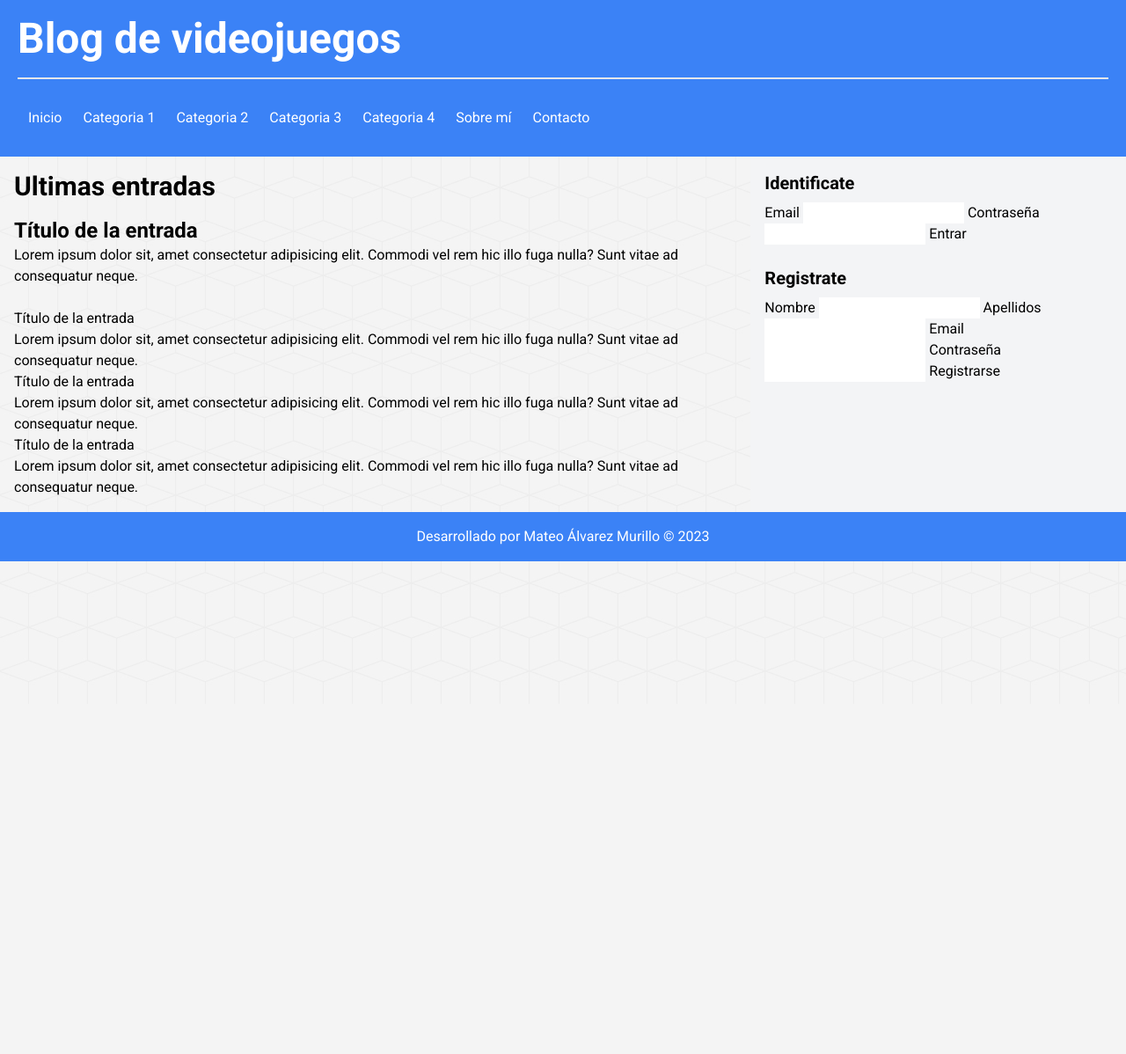
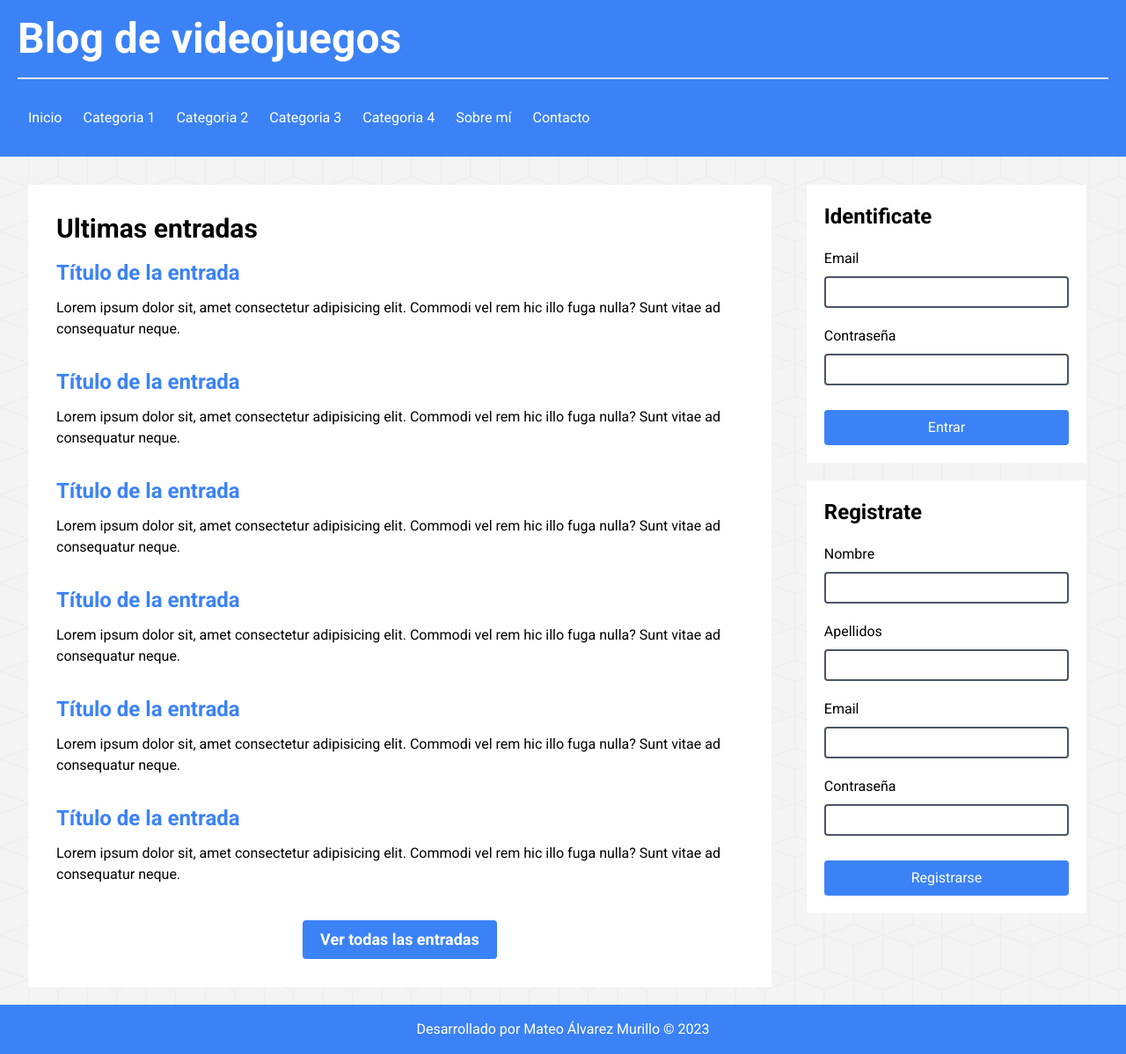
Before and after one commit to drifterDev/video-games-blog, a PHP site: page / in a window 1280 px wide. Shown: the whole page at 88% size. Before the commit the page ends 638 px from the top, so only its background shows below. Run offline with PHP 8.4, Linux system fonts and the light colour scheme; style sheets or scripts are compiled from the project's sources.

Commit message:
Maquetación finalizada

```diff
--- a/assets/css/input.css
+++ b/assets/css/input.css
@@ -1,10 +1,65 @@
-@import url('https://fonts.googleapis.com/css2?family=Roboto:wght@100;400;500;700&display=swap');
+@import url("https://fonts.googleapis.com/css2?family=Roboto:wght@100;400;500;700&display=swap");
 @tailwind base;
 @tailwind components;
 @tailwind utilities;
 
-@layer base{
-  html{
-    font-family: 'Roboto', sans-serif;
+@layer base {
+  html {
+    font-family: "Roboto", sans-serif;
+  }
+
+  ::-webkit-scrollbar {
+    width: 10px; /* Ancho de la barra */
+  }
+
+  ::-webkit-scrollbar-thumb {
+    background-color: #2563eb; /* Color del pulgar de la barra (gris oscuro) */
+  }
+
+  /* Estilos para personalizar la barra de desplazamiento en navegadores no basados en WebKit (Firefox) */
+  * {
+    scrollbar-width: thin; /* Ancho de la barra en Firefox */
+    scrollbar-color: #2563eb #134ecf; /* Color del pulgar y fondo de la barra en Firefox (gris oscuro) */
   }
 }
+
+@layer components {
+  .entrada h2 {
+    @apply text-xl md:text-2xl font-bold mb-2 md:mb-3 text-blue-500;
+  }
+
+  .entrada p {
+    @apply text-sm md:text-base mb-5 md:mb-8;
+  }
+
+  .barra-navegacion {
+    @apply flex flex-wrap border-t-2 pt-3 md:pt-5;
+  }
+
+  .barra-navegacion li {
+    @apply text-sm md:text-base p-2 md:p-3 hover:bg-blue-600 hover:text-white transition duration-300 ease-in-out;
+  }
+  /*
+  .boton {
+    @apply bg-blue-500 px-5 py-2 rounded text-white;
+  } */
+
+  .boton {
+    @apply bg-blue-500 mt-2 px-5 py-2 rounded text-white transition duration-300 ease-in-out transform hover:scale-105 hover:bg-blue-600 cursor-pointer;
+  }
+
+  .formulario {
+  }
+
+  .entrada-formulario {
+    @apply flex w-full justify-start md:block;
+  }
+
+  .entrada-formulario label {
+    @apply md:w-full md:block mb-1 md:mb-2 mr-5;
+  }
+
+  .entrada-formulario input {
+    @apply px-2 py-1 md:w-full md:block mb-2 md:mb-5 border-2 border-gray-600 rounded w-full;
+  }
+}
--- a/src/index.php
+++ b/src/index.php
@@ -20,38 +20,38 @@
 
     <!-- Menu -->
     <nav id="nav" class="w-full px-5 mt-5">
-      <ul class="flex flex-wrap border-t-2 pt-3 md:pt-5">
-        <li class="text-sm md:text-base p-2 md:p-3 hover:bg-blue-600 hover:text-white transition duration-300 ease-in-out">
+      <ul class="barra-navegacion">
+        <li>
           <a href="index.php">Inicio</a>
         </li>
-        <li class="text-sm md:text-base p-2 md:p-3 hover:bg-blue-600 hover:text-white transition duration-300 ease-in-out">
+        <li>
           <a href="index.php">Categoria 1</a>
         </li>
-        <li class="text-sm md:text-base p-2 md:p-3 hover:bg-blue-600 hover:text-white transition duration-300 ease-in-out">
+        <li>
           <a href="index.php">Categoria 2</a>
         </li>
-        <li class="text-sm md:text-base p-2 md:p-3 hover:bg-blue-600 hover:text-white transition duration-300 ease-in-out">
+        <li>
           <a href="index.php">Categoria 3</a>
         </li>
-        <li class="text-sm md:text-base p-2 md:p-3 hover:bg-blue-600 hover:text-white transition duration-300 ease-in-out">
+        <li>
           <a href="index.php">Categoria 4</a>
         </li>
-        <li class="text-sm md:text-base p-2 md:p-3 hover:bg-blue-600 hover:text-white transition duration-300 ease-in-out">
+        <li>
           <a href="index.php">Sobre mí</a>
         </li>
-        <li class="text-sm md:text-base p-2 md:p-3 hover:bg-blue-600 hover:text-white transition duration-300 ease-in-out">
+        <li>
           <a href="index.php">Contacto</a>
         </li>
       </ul>
     </nav>
   </header>
 
-  <div id="container" class="flex">
+  <div id="container" class="flex flex-wrap">
     <!-- Caja principal -->
-    <main id="main" class="w-2/3 p-4">
-      <h1 class="text-3xl font-bold mb-4">Ultimas entradas</h1>
-      <article class="entrada mb-6">
-        <h2 class="text-2xl font-semibold">Título de la entrada</h2>
+    <main id="main" class="w-full m-5 lg:mt-8 lg:ml-8 lg:w-[66%] md:w-[62%] p-5 md:p-8 bg-white">
+      <h1 class="text-2xl md:text-3xl font-bold mb-4">Ultimas entradas</h1>
+      <article class="entrada">
+        <h2>Título de la entrada</h2>
         <p>Lorem ipsum dolor sit, amet consectetur adipisicing elit. Commodi vel rem hic illo fuga nulla? Sunt vitae ad consequatur neque.</p>
       </article>
       <article class="entrada">
@@ -66,39 +66,61 @@
         <h2>Título de la entrada</h2>
         <p>Lorem ipsum dolor sit, amet consectetur adipisicing elit. Commodi vel rem hic illo fuga nulla? Sunt vitae ad consequatur neque.</p>
       </article>
+      <article class="entrada">
+        <h2>Título de la entrada</h2>
+        <p>Lorem ipsum dolor sit, amet consectetur adipisicing elit. Commodi vel rem hic illo fuga nulla? Sunt vitae ad consequatur neque.</p>
+      </article>
+      <article class="entrada">
+        <h2>Título de la entrada</h2>
+        <p>Lorem ipsum dolor sit, amet consectetur adipisicing elit. Commodi vel rem hic illo fuga nulla? Sunt vitae ad consequatur neque.</p>
+      </article>
+      <div class="w-full flex justify-center">
+        <a href="index.php" class="boton text-lg font-bold">Ver todas las entradas</a>
+
+      </div>
     </main>
     <!-- Barra lateral -->
-    <aside id="sidebar" class="w-1/3 bg-gray-100 p-4">
+    <aside id="sidebar" class="w-full lg:w-[28%] md:w-[32%]">
       <!-- login -->
-      <div id="login" class="mb-6">
-        <h3 class="text-xl font-bold mb-2">Identificate</h3>
-        <form action="login.php" method="POST">
+      <div id="login" class="bg-white p-5 mx-5 mb-5 md:mt-5 lg:mt-8 flex flex-col">
+        <h3 class="text-xl md:text-2xl font-bold mb-3 md:mb-5">Identificate</h3>
+        <form action="login.php" class="formulario flex flex-col" method="POST">
+          <div class="entrada-formulario">
             <label for="email">Email</label>
             <input type="email" name="email" id="email" />
-
+          </div>
+          <div class="entrada-formulario">
             <label for="password">Contraseña</label>
             <input type="password" name="password" id="password" />
-
-          <input type="submit" value="Entrar">
+          </div>
+          <input type="submit" class="boton" value="Entrar">
         </form>
       </div>
       <!-- register -->
-      <div id="register">
-        <h3 class="text-xl font-bold mb-2">Registrate</h3>
-        <form action="register.php" method="POST">
+      <div id="register" class="bg-white p-5 mx-5 mb-5">
+        <h3 class="text-xl md:text-2xl font-bold mb-3 md:mb-5">Registrate</h3>
+        <form action="register.php" class="formulario flex flex-col" method="POST">
+          <div class="entrada-formulario">
             <label for="name">Nombre</label>
             <input type="text" name="name" id="name">
 
+          </div>
+          <div class="entrada-formulario">
             <label for="apellidos">Apellidos</label>
             <input type="text" name="apellidos" id="apellidos">
 
-          <label for="email">Email</label>
-          <input type="email" name="email" id="email" />
+          </div>
+          <div class="entrada-formulario">
+            <label for="email2">Email</label>
+            <input type="email2" name="email2" id="email2" />
 
-          <label for="password">Contraseña</label>
-          <input type="password" name="password" id="password" />
+          </div>
+          <div class="entrada-formulario">
+            <label for="password2">Contraseña</label>
+            <input type="password2" name="password2" id="password2" />
 
-          <input type="submit" value="Registrarse">
+          </div>
+          <input type="submit" class="boton" value="Registrarse">
         </form>
       </div>
     </aside>
```
Lines whose indentation alone changed are shown as unchanged.
